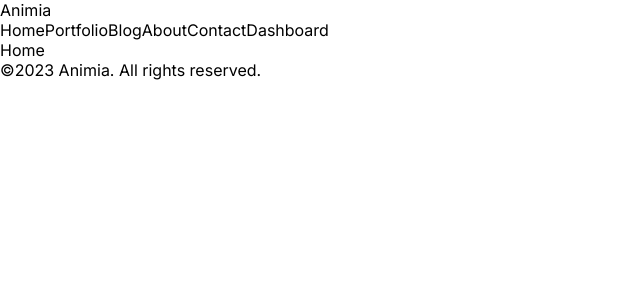
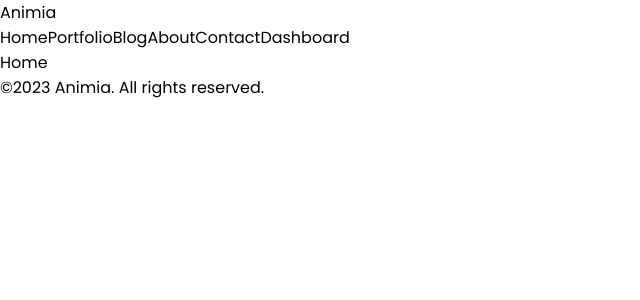
Before and after one commit to RazaNaqsh/NextFullStackApp, a Next.js app: page / in a window 1280 px wide. Shown: the top 300 px of the page, without its empty margins (0-640 px from the left). Built offline with nearby package versions, Linux system fonts and the light colour scheme.

Commit message:
Using next fonts

```diff
--- a/src/app/layout.js
+++ b/src/app/layout.js
@@ -1,9 +1,12 @@
 import Navbar from "@/components/navbar/Navbar";
 import "./globals.css";
-import { Inter } from "next/font/google";
+import { Inter, Roboto, Rubik, Poppins } from "next/font/google";
 import Footer from "@/components/footer/Footer";
 
 const inter = Inter({ subsets: ["latin"] });
+const roboto = Roboto({ weight: "400", subsets: ["latin"] });
+const rubik = Rubik({ weight: "400", subsets: ["latin"] });
+const poppins = Poppins({ weight: "400", subsets: ["latin"] });
 
 export const metadata = {
 	title: "Create Next App",
@@ -13,7 +16,7 @@ export const metadata = {
 export default function RootLayout({ children }) {
 	return (
 		<html lang="en">
-			<body className={inter.className}>
+			<body className={poppins.className}>
 				<Navbar />
 				{children}
 				<Footer />
```
